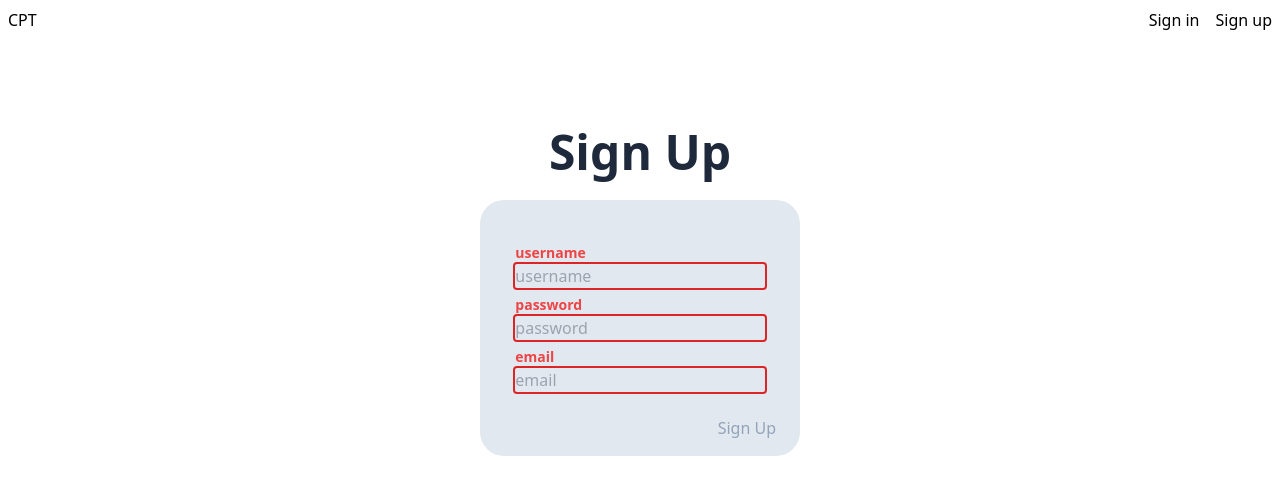
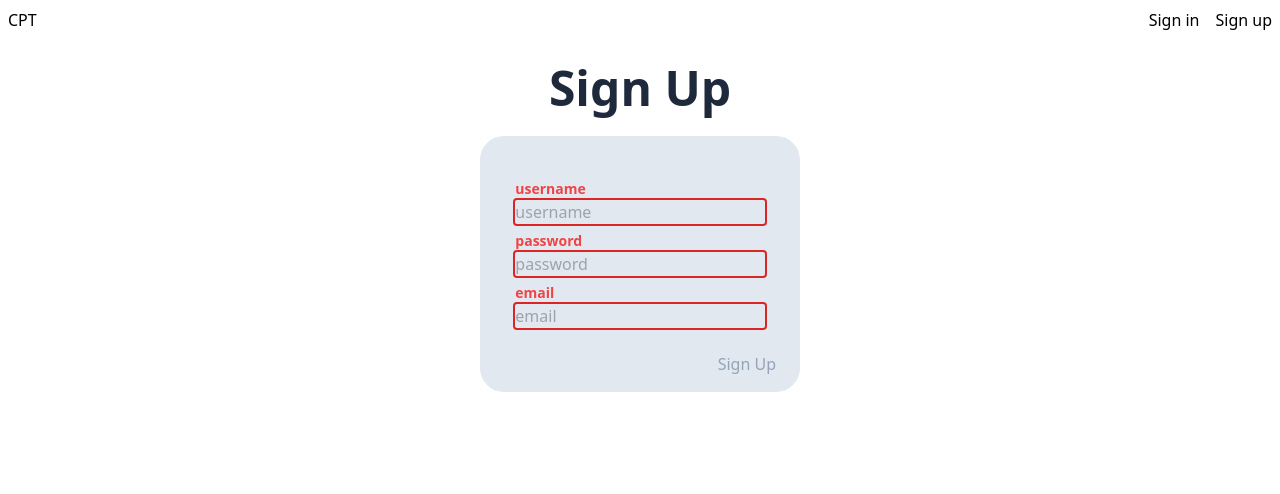
Before and after one commit to jnosis/cpt_, a React (Vite) app in the folder client/: page /signup in a window 1280 px wide. Shown: the top 494 px of the page. Built offline with nearby package versions, Linux system fonts and the light colour scheme; no server answers.

Commit message:
refactor(client): Add Section component

```diff
--- a/client/src/components/Rooms.tsx
+++ b/client/src/components/Rooms.tsx
@@ -3,6 +3,7 @@ import useRooms from '../hooks/useRooms';
 import NoRoomCard from './NoRoomCard';
 import RoomCard from './RoomCard';
 import Action from './ui/Action';
+import Section from './ui/Section';
 
 export default function Rooms() {
   const { roomsQuery: { data: rooms } } = useRooms();
@@ -13,7 +14,7 @@ export default function Rooms() {
   };
 
   return (
-    <section className='flex flex-col justify-center items-center w-full'>
+    <Section>
       <h1 className='text-5xl text-slate-800 font-bold py-6'>Rooms</h1>
       <div className='relative w-2/3 p-10 rounded-3xl bg-slate-200'>
         <ul className='flex flex-col gap-2 w-full mb-4'>
@@ -30,6 +31,6 @@ export default function Rooms() {
           />
         </div>
       </div>
-    </section>
+    </Section>
   );
 }
--- /dev/null
+++ b/client/src/components/ui/Section.tsx
@@ -0,0 +1,9 @@
+import React from 'react';
+
+export default function Section({ children }: React.PropsWithChildren) {
+  return (
+    <section className='flex flex-col justify-center items-center w-full'>
+      {children}
+    </section>
+  );
+}
--- a/client/src/pages/CreateRoom.tsx
+++ b/client/src/pages/CreateRoom.tsx
@@ -4,6 +4,7 @@ import type { RoomCreateInfo, UserInfo, Validation } from '../types';
 import Action from '../components/ui/Action';
 import CheckBoxField from '../components/ui/CheckBoxField';
 import TextInputField from '../components/ui/TextField';
+import Section from '../components/ui/Section';
 import { useAuthContext } from '../contexts/AuthContext';
 import useRooms from '../hooks/useRooms';
 import { validateRoom } from '../utils/validator';
@@ -77,7 +78,7 @@ export default function CreateRoom() {
   }, [user]);
 
   return (
-    <section className='flex flex-col justify-center items-center w-full mt-16'>
+    <Section>
       <h1 className='text-5xl text-slate-800 font-bold py-6'>Create Room</h1>
       <form
         className='relative flex flex-col items-center w-80 px-6 py-10 rounded-3xl bg-slate-200'
@@ -120,6 +121,6 @@ export default function CreateRoom() {
           />
         </div>
       </form>
-    </section>
+    </Section>
   );
 }
--- a/client/src/pages/SignIn.tsx
+++ b/client/src/pages/SignIn.tsx
@@ -2,6 +2,7 @@ import React, { useEffect, useState } from 'react';
 import { useNavigate } from 'react-router-dom';
 import type { LoginInfo, Validation } from '../types';
 import FormField from '../components/ui/FormField';
+import Section from '../components/ui/Section';
 import { useAuthContext } from '../contexts/AuthContext';
 import { validateUser } from '../utils/validator';
 
@@ -45,7 +46,7 @@ export default function SignIn() {
   }, [user]);
 
   return (
-    <section className='flex flex-col justify-center items-center w-full mt-16'>
+    <Section>
       <h1 className='text-5xl text-slate-800 font-bold py-6'>Login</h1>
       <FormField
         title='Sign In'
@@ -54,6 +55,6 @@ export default function SignIn() {
         onSubmit={handleSubmit}
         onChange={handleChange}
       />
-    </section>
+    </Section>
   );
 }
--- a/client/src/pages/SignUp.tsx
+++ b/client/src/pages/SignUp.tsx
@@ -2,6 +2,7 @@ import React, { useEffect, useState } from 'react';
 import { useNavigate } from 'react-router-dom';
 import type { SignUpInfo, Validation } from '../types';
 import FormField from '../components/ui/FormField';
+import Section from '../components/ui/Section';
 import { useAuthContext } from '../contexts/AuthContext';
 import { validateUser } from '../utils/validator';
 
@@ -49,7 +50,7 @@ export default function SignUp() {
   }, [user]);
 
   return (
-    <section className='flex flex-col justify-center items-center w-full mt-16'>
+    <Section>
       <h1 className='text-5xl text-slate-800 font-bold py-6'>Sign Up</h1>
       <FormField
         title='Sign Up'
@@ -58,6 +59,6 @@ export default function SignUp() {
         onSubmit={handleSubmit}
         onChange={handleChange}
       />
-    </section>
+    </Section>
   );
 }
```
